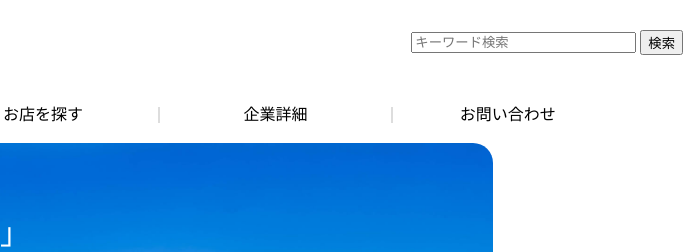
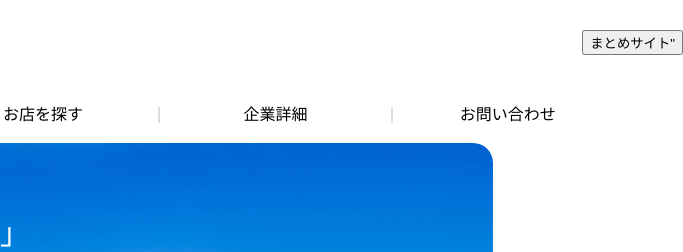
Before and after one commit to kuutyann0330/yuuhi_practice, a plain HTML site: page index.html in a window 1280 px wide. Shown: the top 252 px of the page, 597-1280 px from the left. Drawn offline with Linux system fonts and the light colour scheme; a web font is replaced by a local one.

Commit message:
Update index.html

```diff
--- a/index.html
+++ b/index.html
@@ -29,8 +29,8 @@
           <a href="index.html"><img src="./HP_img/chatGPT_mini-logo.png" alt="ゆうひのロゴ" class="logo_img"></a>
           <a href="index.html"><img src="./HP_img/nav_fontlogo.PNG" alt="ゆうひ自転車" class="logonames_img"></a>
           <form method="get" action="#" class="search_container">
-            <input type="text" size="25" placeholder="キーワード検索">
-            <a href=" https://kuutyann0330.github.io/quiz_practice/"><input type="submit" value="検索"></a>
+
+            <a href=" https://kuutyann0330.github.io/quiz_practice/"><input type="submit" value=まとめサイト"></a>
           </form>
         </div>
 
```
